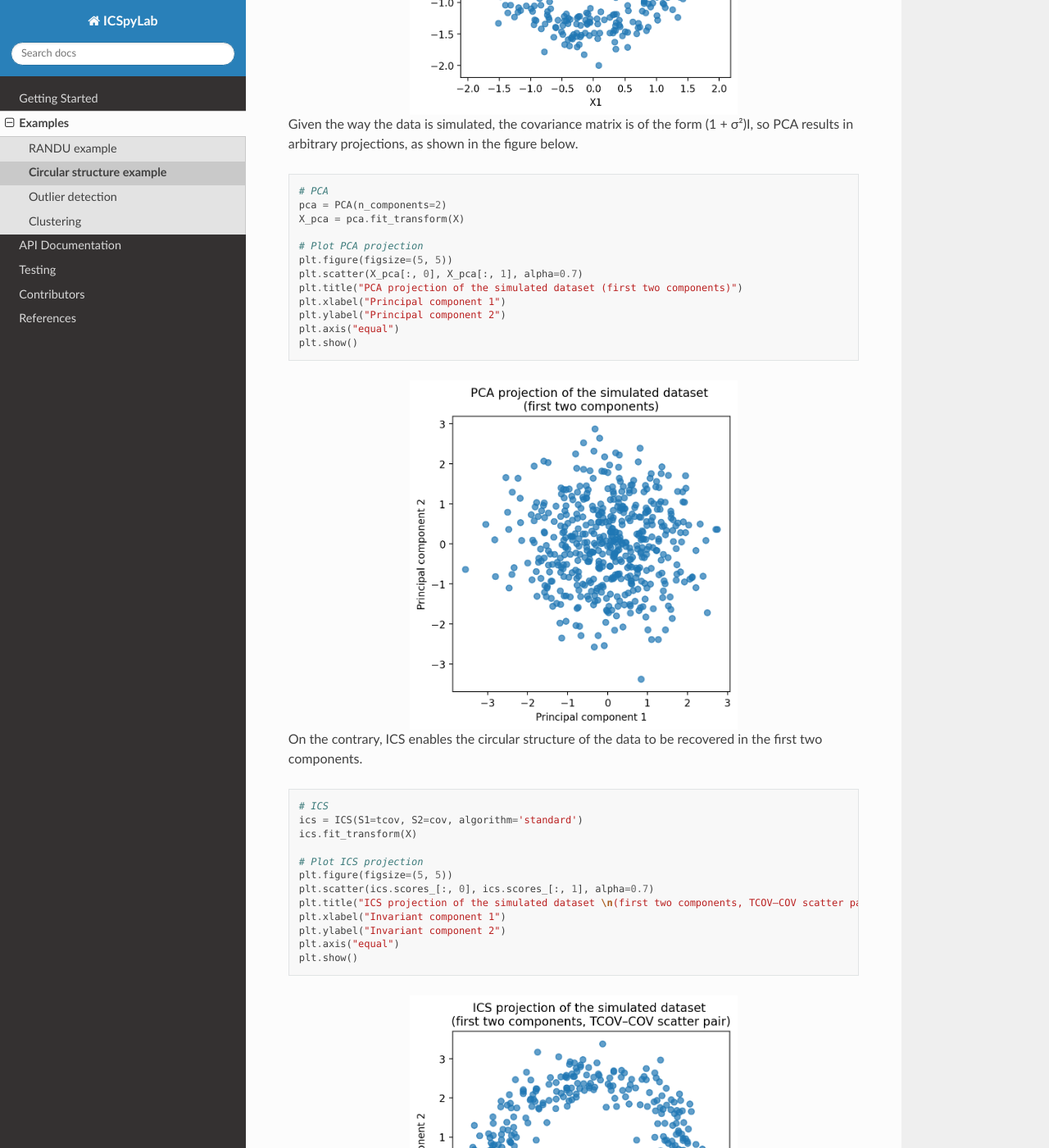
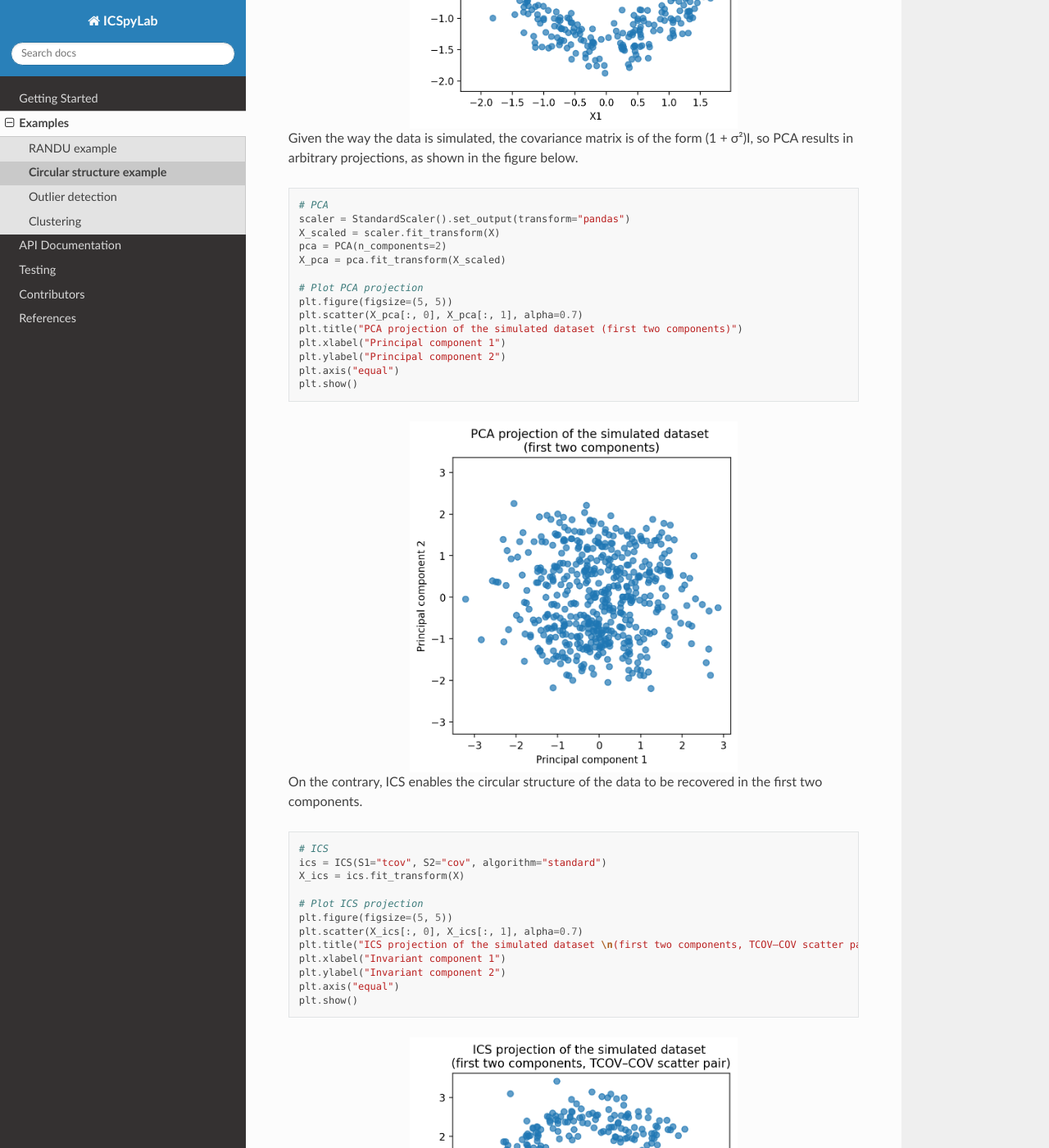
Before and after one commit to cbecquart/ICSpyLab, a Sphinx documentation site: the page built from docs/examples/circle.md, in a window 1280 px wide and 1400 px high, scrolled down 1457 px. Shown: the whole window at 82% size. Built offline with Sphinx 7.4.7 and the Read the Docs theme 3.1.0, drawn with Linux system fonts in a browser that asks for light colours; some of the changed text lies outside the part shown.

Commit message:
Update circle example

````diff
--- a/docs/examples/circle.md
+++ b/docs/examples/circle.md
@@ -12,6 +12,7 @@
 import numpy as np
 import matplotlib.pyplot as plt
 from sklearn.decomposition import PCA
+from sklearn.preprocessing import StandardScaler
 from icspylab import ICS, cov, tcov
 ```
 
@@ -71,8 +72,10 @@
 
 ```python
 # PCA
+scaler = StandardScaler().set_output(transform="pandas")
+X_scaled = scaler.fit_transform(X)
 pca = PCA(n_components=2)
-X_pca = pca.fit_transform(X)
+X_pca = pca.fit_transform(X_scaled)
 
 # Plot PCA projection
 plt.figure(figsize=(5, 5))
@@ -95,12 +98,12 @@
 
 ```python
 # ICS
-ics = ICS(S1=tcov, S2=cov, algorithm='standard')
-ics.fit_transform(X)
+ics = ICS(S1="tcov", S2="cov", algorithm="standard")
+X_ics = ics.fit_transform(X)
 
 # Plot ICS projection
 plt.figure(figsize=(5, 5))
-plt.scatter(ics.scores_[:, 0], ics.scores_[:, 1], alpha=0.7)
+plt.scatter(X_ics[:, 0], X_ics[:, 1], alpha=0.7)
 plt.title("ICS projection of the simulated dataset \n(first two components, TCOV–COV scatter pair)")
 plt.xlabel("Invariant component 1")
 plt.ylabel("Invariant component 2")
````
Also changed, not shown: docs/_static/circle_ics.png, docs/_static/circle_og.png, docs/_static/circle_pca.png, 1 other file.
